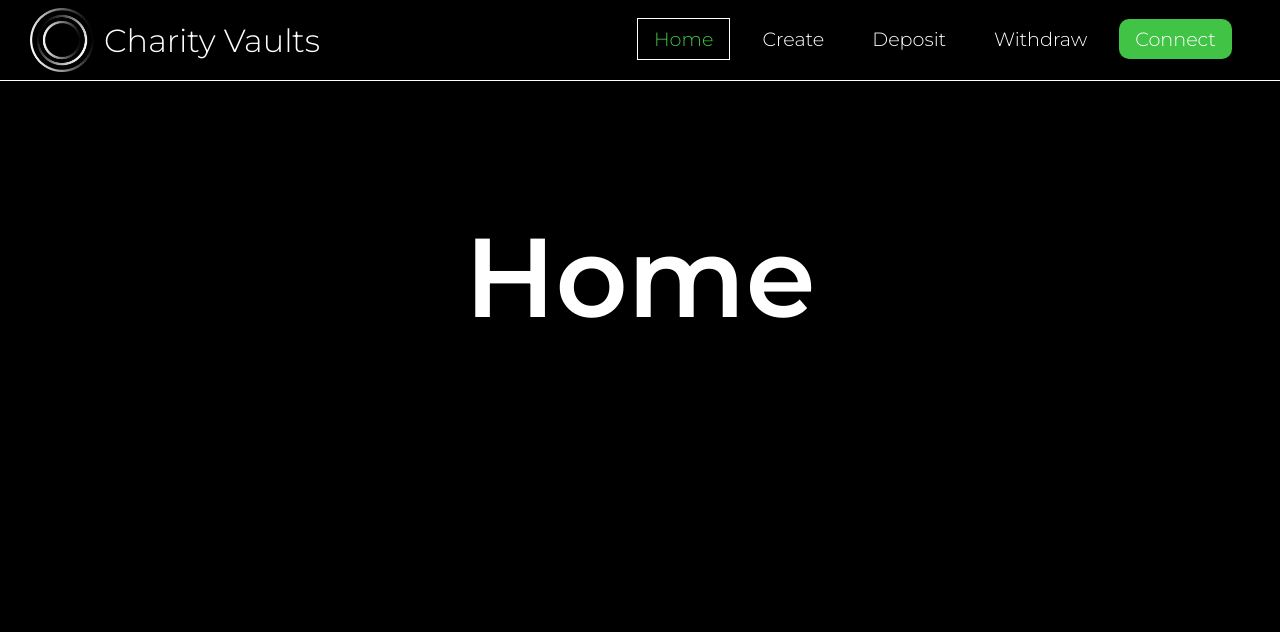
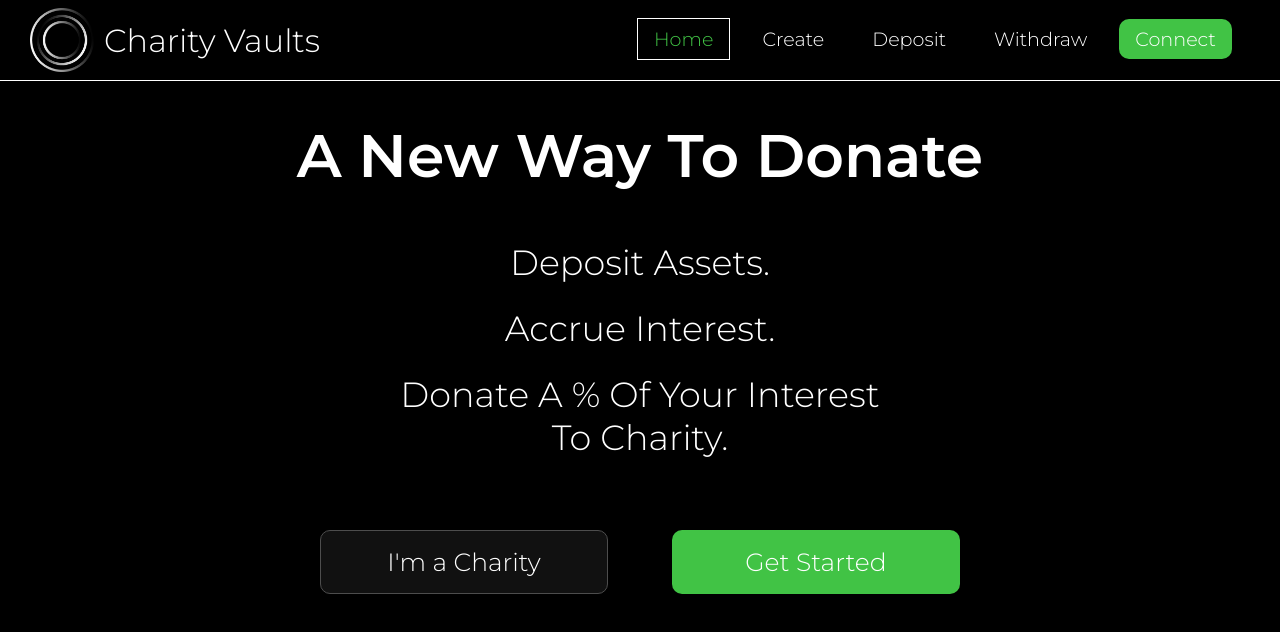
Before and after one commit to Rari-Capital/charity-vaults-ui, a React (Create React App) app: page / in a window 1280 px wide. Shown: the top 632 px of the page. Built offline with nearby package versions, Linux system fonts and the light colour scheme.

Commit message:
Implementing Home page desing.

```diff
--- a/src/App.css
+++ b/src/App.css
@@ -8,9 +8,13 @@ body {
     background-color: black;
 }
 
+root {
+    background-color: black;
+}
+
 .pages {
     color: white;
+    background-color: black;
     text-align: center;
     font-size: 3.5rem;
-    margin-top: 10%;
 }
--- a/src/components/NavBar.css
+++ b/src/components/NavBar.css
@@ -110,6 +110,7 @@
     left: -110%;
     opacity: 1;
     transition: all 0.5s ease;
+    height: 100vh;
   }
 
   .nav-menu.active {
--- /dev/null
+++ b/src/components/Pages/Home.css
@@ -0,0 +1,45 @@
+.home-container {
+    height: 100%;
+    display: flex;
+    flex-direction: column;
+    align-items: center;
+    padding-top: 3%;
+}
+
+.home-header {
+    padding-left: 10%;
+    padding-right: 10%;
+    font-size: 60px;
+    font-weight: 600;
+    margin-bottom: 2%;
+}
+
+.home-details-container {
+    padding-left: 30%;
+    padding-right: 30%;
+    font-size: 35px;
+}
+
+.home-details-paragraph {
+    margin-top: 4.5%;
+}
+
+.home-buttons-container {
+    display: flex;
+    justify-content: space-between;
+    margin-top: 4.5%;
+    width: 50%;
+    padding-left: 20%;
+    padding-right: 20%;
+}
+
+@media screen and (max-width: 1015px) {
+    .home-details-container {
+        padding-left: 10%;
+        padding-right: 10%;
+    }
+
+    .btn {
+        height: 80px;
+    }
+}
--- a/src/components/Pages/Home.js
+++ b/src/components/Pages/Home.js
@@ -1,9 +1,33 @@
 import React from 'react'
+import { NavLink } from 'react-router-dom'
+import Button from "../Button"
+import "./Home.css"
+
 
 function Home() {
+    const buttonClick = () => {
+        console.log("Clicked!");
+    }
+
     return (
-        <div>
-            <h1>Home</h1>
+        <div className="home-container">
+            <div className="home-header-container">
+
+            </div>
+            <h1 className="home-header">A New Way To Donate</h1>
+            <div className="home-details-container">
+                <p className="home-details-paragraph">Deposit Assets.</p>
+                <p className="home-details-paragraph">Accrue Interest.</p>
+                <p className="home-details-paragraph">Donate A % Of Your Interest To Charity.</p>
+            </div>
+            <div className="home-buttons-container">
+                <NavLink exact to="/create">
+                    <Button isDark={true} onClick={buttonClick}>I'm a Charity</Button>
+                </NavLink>
+                <NavLink exact to="/connect">
+                    <Button>Get Started</Button>
+                </NavLink>
+            </div>
         </div>
     )
 }
```
Also changed, not shown: 1 other file (tests, documents, lock files or other folders).
